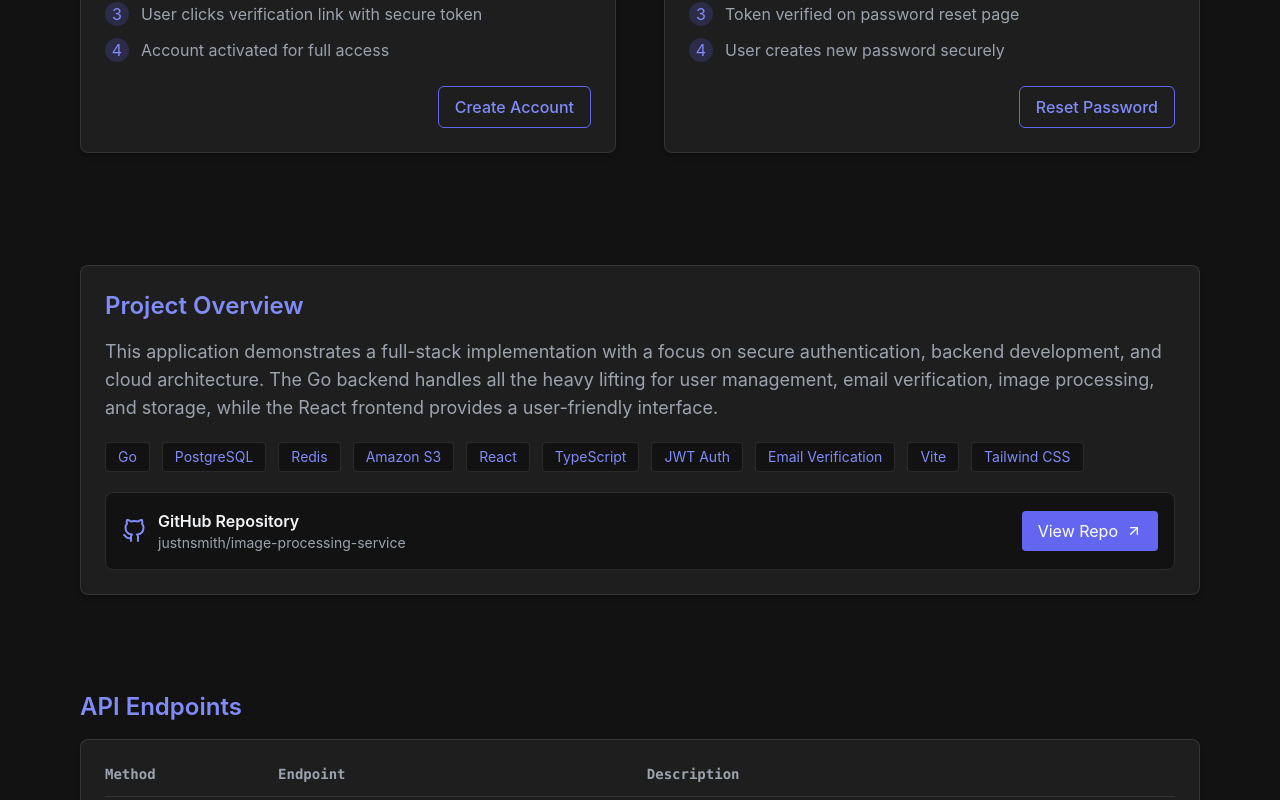
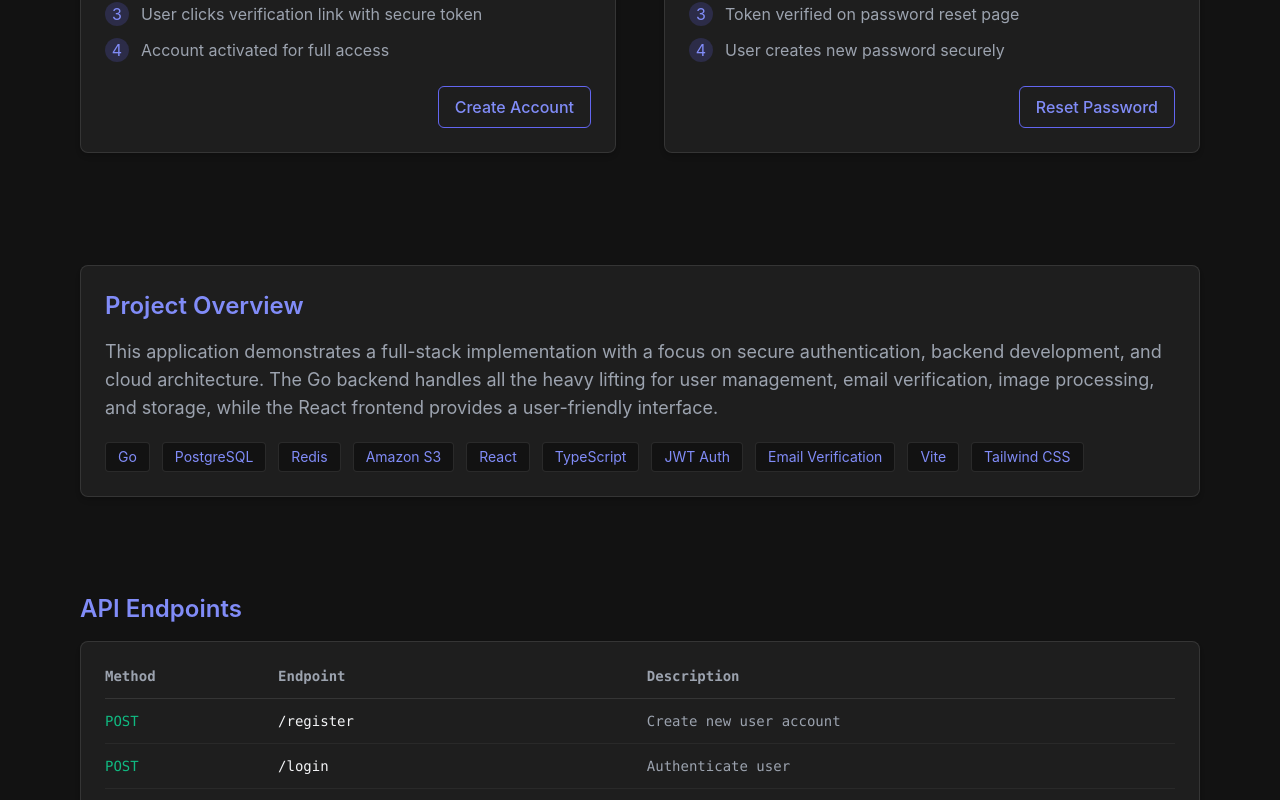
Before and after one commit to justnsmith/image-processing-service, a React (Vite) app in the folder frontend/: page / in a window 1280 px wide. Shown: the part 1482-2282 px from the top of the page. Built offline with nearby package versions, Linux system fonts and the light colour scheme.

Commit message:
Update Home.tsx

```diff
--- a/frontend/src/pages/Home.tsx
+++ b/frontend/src/pages/Home.tsx
@@ -22,8 +22,7 @@ const Home: React.FC = () => {
                                 Image Processing Service
                             </h1>
                             <p className="text-xl text-[var(--text-secondary)] mb-8 leading-relaxed">
-                                A full-stack image processing application with robust backend services
-                                for secure storage, efficient processing, and reliable data management.
+                                A full-stack image processing application with advanced backend services for secure storage, efficient processing, and dependable data management.
                             </p>
 
                             <div className="flex gap-4">
@@ -233,47 +232,25 @@ const Home: React.FC = () => {
                             This application demonstrates a full-stack implementation with a focus on secure authentication, backend development, and cloud architecture. The Go backend handles all the heavy lifting for user management, email verification, image processing, and storage, while the React frontend provides a user-friendly interface.
                         </p>
                         <div className="mt-5 flex flex-wrap gap-3">
-                            {["Go", "PostgreSQL", "Redis", "Amazon S3", "React", "TypeScript", "JWT Auth", "Email Verification", "Vite", "Tailwind CSS"].map((tech, i) => (
-                                <span key={i} className="px-3 py-1 bg-[var(--background-dark)] text-[var(--primary-light)] text-sm rounded border border-[rgba(255,255,255,0.1)]">
+                            {[
+                                "Go",
+                                "PostgreSQL",
+                                "Redis",
+                                "Amazon S3",
+                                "React",
+                                "TypeScript",
+                                "JWT Auth",
+                                "Email Verification",
+                                "Vite",
+                                "Tailwind CSS",
+                            ].map((tech, i) => (
+                                <span
+                                    key={i}
+                                    className="px-3 py-1 bg-[var(--background-dark)] text-[var(--primary-light)] text-sm rounded border border-[rgba(255,255,255,0.1)]"
+                                >
                                     {tech}
                                 </span>
                             ))}
-                        </div>
-
-                        {/* GitHub Repository */}
-                        <div className="mt-5 p-4 bg-[var(--background-dark)] rounded-lg border border-[rgba(255,255,255,0.1)] flex items-center justify-between">
-                            <div className="flex items-center">
-                                <svg
-                                    xmlns="http://www.w3.org/2000/svg"
-                                    width="24"
-                                    height="24"
-                                    viewBox="0 0 24 24"
-                                    fill="none"
-                                    stroke="currentColor"
-                                    strokeWidth="2"
-                                    strokeLinecap="round"
-                                    strokeLinejoin="round"
-                                    className="text-[var(--primary-light)] mr-3"
-                                >
-                                    <path d="M9 19c-5 1.5-5-2.5-7-3m14 6v-3.87a3.37 3.37 0 0 0-.94-2.61c3.14-.35 6.44-1.54 6.44-7A5.44 5.44 0 0 0 20 4.77 5.07 5.07 0 0 0 19.91 1S18.73.65 16 2.48a13.38 13.38 0 0 0-7 0C6.27.65 5.09 1 5.09 1A5.07 5.07 0 0 0 5 4.77a5.44 5.44 0 0 0-1.5 3.78c0 5.42 3.3 6.61 6.44 7A3.37 3.37 0 0 0 9 18.13V22"></path>
-                                </svg>
-                                <div>
-                                    <h3 className="font-semibold text-[var(--text-primary)]">GitHub Repository</h3>
-                                    <p className="text-sm text-[var(--text-secondary)]">justnsmith/image-processing-service</p>
-                                </div>
-                            </div>
-                            <a
-                                href="https://github.com/justnsmith/image-processing-service"
-                                target="_blank"
-                                rel="noopener noreferrer"
-                                className="bg-[var(--primary)] hover:bg-[var(--primary-dark)] text-white px-4 py-2 rounded transition-colors flex items-center"
-                            >
-                                <span>View Repo</span>
-                                <svg xmlns="http://www.w3.org/2000/svg" width="16" height="16" viewBox="0 0 24 24" fill="none" stroke="currentColor" strokeWidth="2" strokeLinecap="round" strokeLinejoin="round" className="ml-2">
-                                    <line x1="7" y1="17" x2="17" y2="7"></line>
-                                    <polyline points="7 7 17 7 17 17"></polyline>
-                                </svg>
-                            </a>
                         </div>
                     </div>
                 </div>
```
